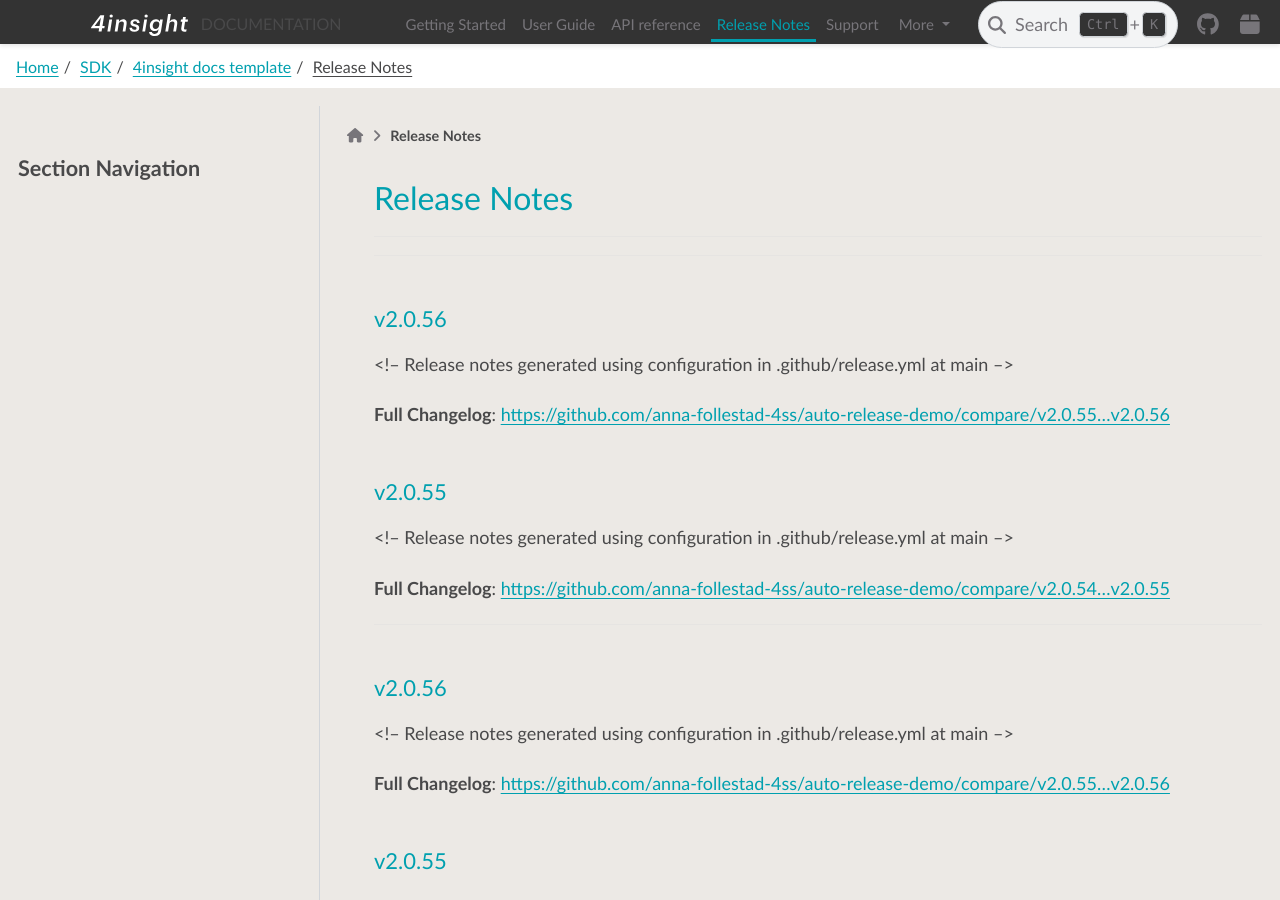
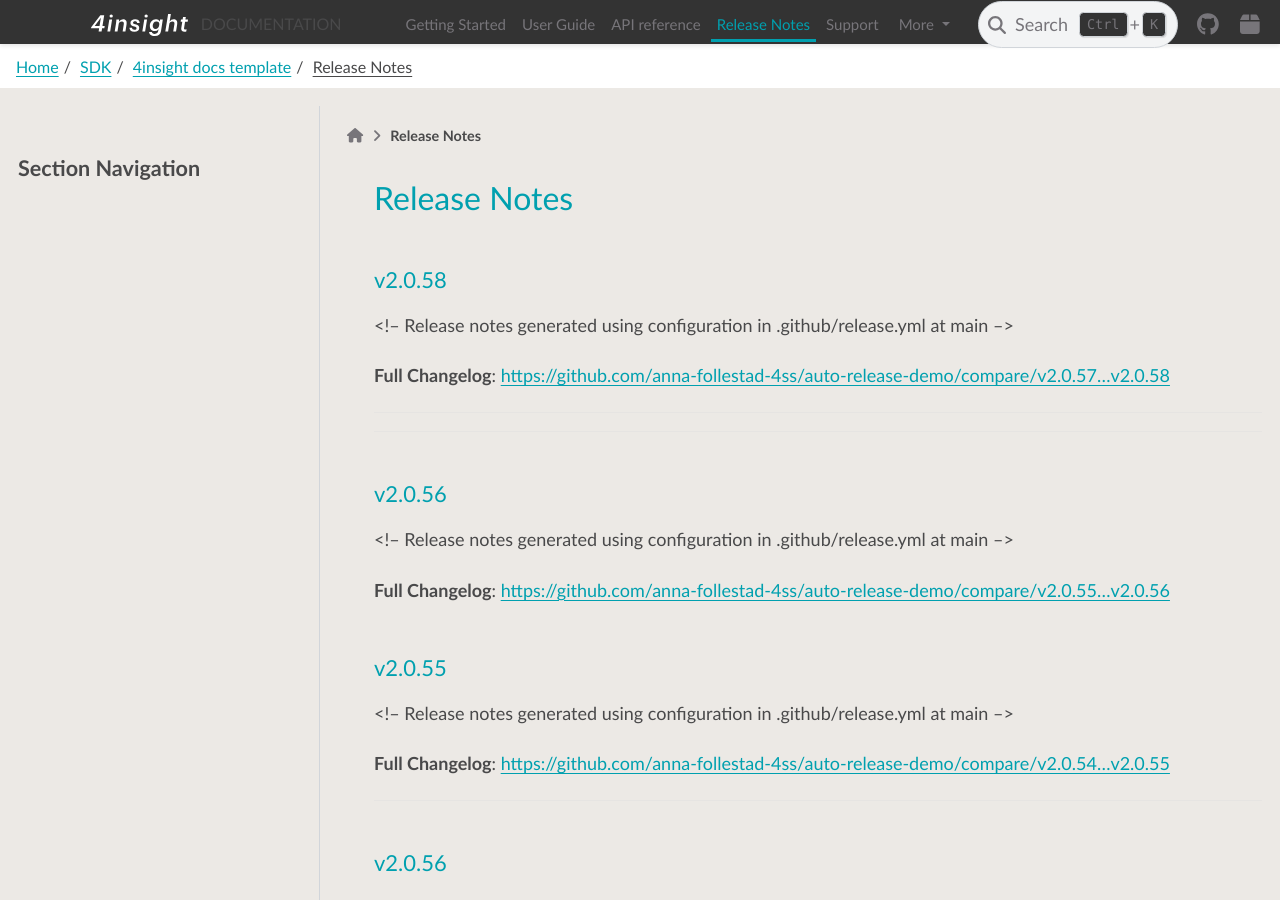
Before and after one commit to anna-follestad-4ss/auto-release-demo, a Sphinx documentation site: the page built from docs/release_notes.rst, in a window 1280 px wide and 900 px high. Built offline with Sphinx 7.4.7 and the PyData theme 0.15.4, drawn with Linux system fonts in a browser that asks for light colours.

Commit message:
added latest release notes from autogen

```diff
--- a/docs/release_notes.rst
+++ b/docs/release_notes.rst
@@ -1,5 +1,15 @@
 Release Notes
 =============
+
+v2.0.58
+------------------------------
+
+<!-- Release notes generated using configuration in .github/release.yml at main -->
+
+
+
+**Full Changelog**: https://github.com/anna-follestad-4ss/auto-release-demo/compare/v2.0.57...v2.0.58
+
 
 
 ------------------------------
```
